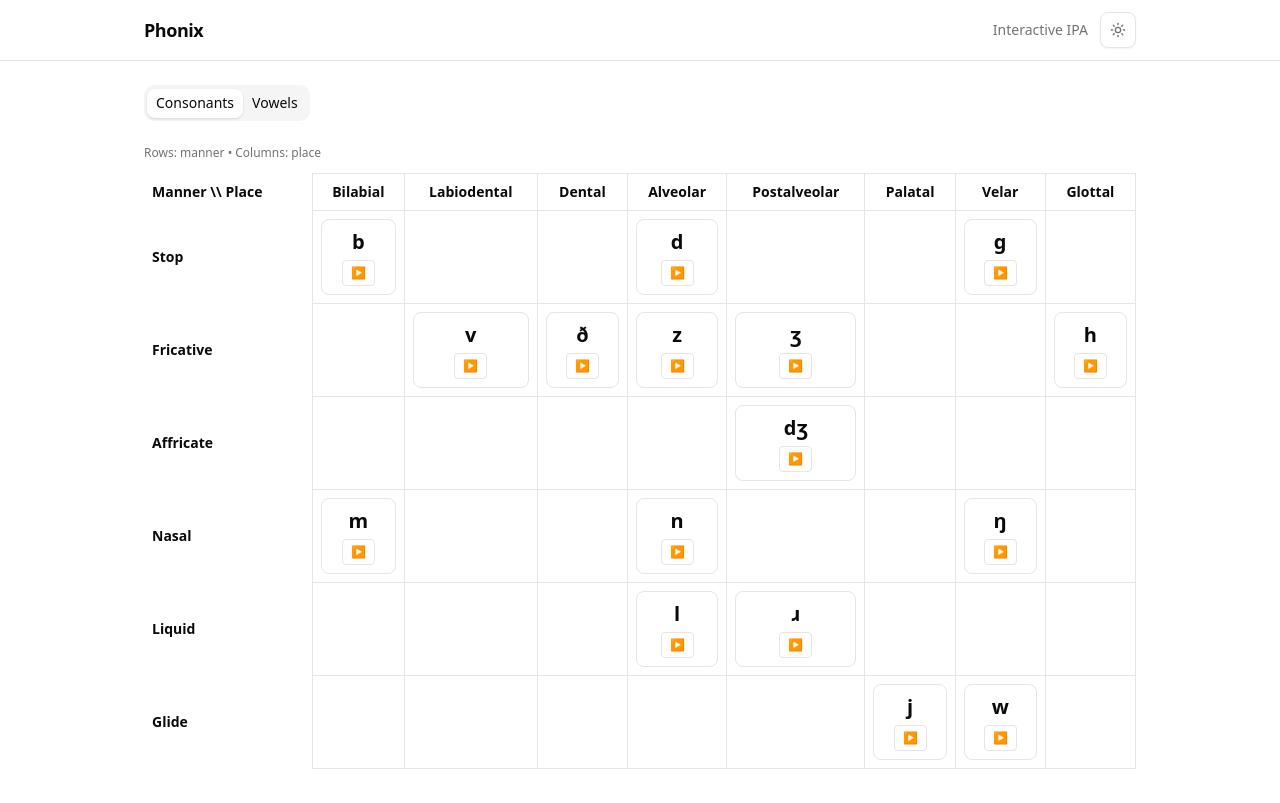
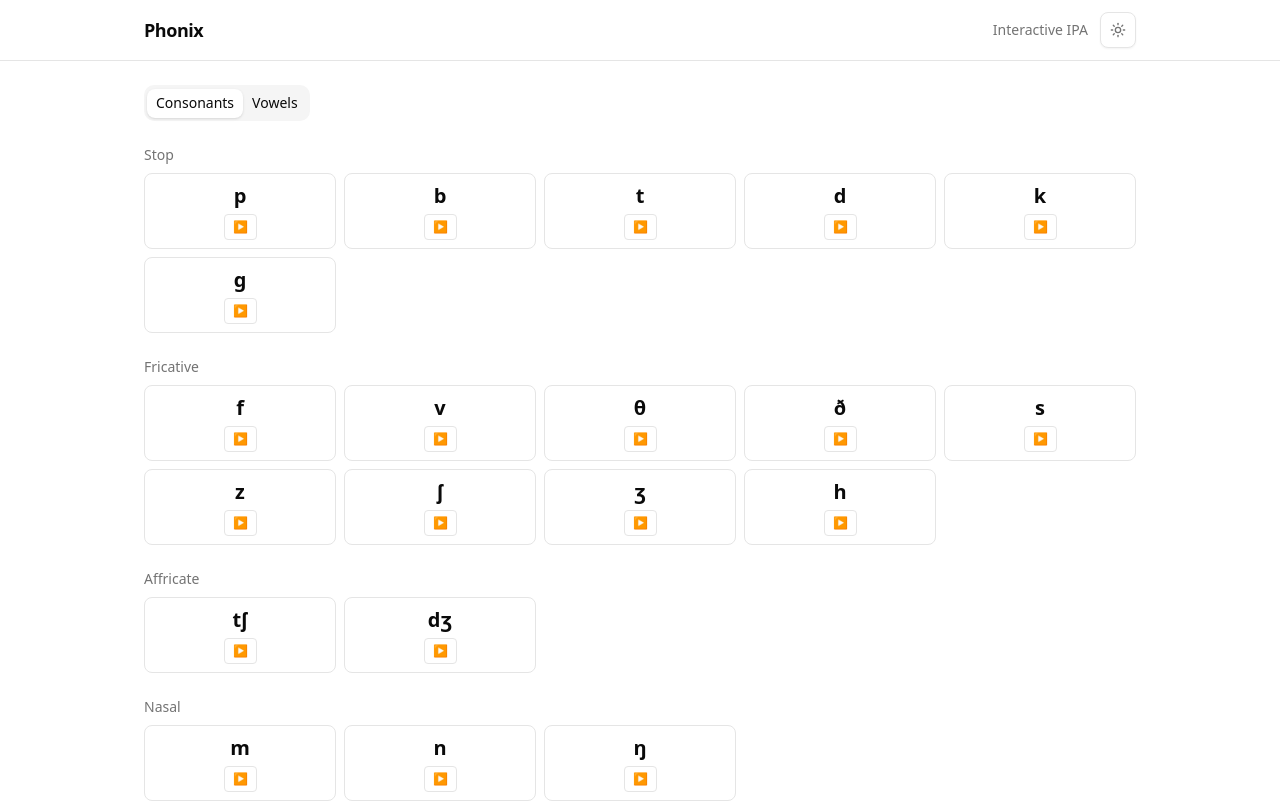
Before and after one commit to rigomart/phonaria, a React (Vite) app in the folder apps/web/: page / in a window 1280 px wide. Shown: the top 803 px of the page. Built offline with nearby package versions, Linux system fonts and the light colour scheme.

Commit message:
refactor: simplify rendering of ConsonantChart and VowelChart, removing unused grid logic

```diff
--- a/apps/web/src/components/chart/ConsonantChart.tsx
+++ b/apps/web/src/components/chart/ConsonantChart.tsx
@@ -5,12 +5,11 @@ import { AudioButton } from "@/components/audio/AudioButton";
 import { PhonemeTile } from "@/components/phoneme/PhonemeTile";
 import { Dialog, DialogContent, DialogHeader, DialogTitle } from "@/components/ui/dialog";
 import { Tooltip, TooltipContent, TooltipTrigger } from "@/components/ui/tooltip";
-import { buildConsonantGrid, MANNERS, PLACES } from "@/lib/phoneme-helpers";
+import { MANNERS, PLACES } from "@/lib/phoneme-helpers";
 
 const { toPhonemic, getExampleAudioUrl } = phonixUtils;
 
 export function ConsonantChart() {
-	const grid = buildConsonantGrid(consonants);
 	const [open, setOpen] = React.useState(false);
 	const [selected, setSelected] = React.useState<ConsonantPhoneme | null>(null);
 
@@ -21,31 +20,24 @@ export function ConsonantChart() {
 
 	return (
 		<>
-			<div className="mt-4 w-full overflow-x-auto">
-				<div className="mb-3 text-xs text-muted-foreground">Rows: manner • Columns: place</div>
-				<table className="w-full border-collapse text-sm">
-					<thead>
-						<tr>
-							<th className="sticky left-0 z-10 bg-background p-2 text-left">Manner \\ Place</th>
-							{PLACES.map((place) => (
-								<th key={place} className="border p-2 capitalize">
-									{place}
-								</th>
-							))}
-						</tr>
-					</thead>
-					<tbody>
-						{MANNERS.map((manner) => (
-							<tr key={manner}>
-								<th className="sticky left-0 z-10 bg-background p-2 text-left capitalize">
+			<div className="mt-4 space-y-6">
+				{MANNERS.map((manner) => {
+					const items = consonants
+						.filter((c) => c.articulation.manner === manner)
+						.sort(
+							(a, b) =>
+								PLACES.indexOf(a.articulation.place as (typeof PLACES)[number]) -
+								PLACES.indexOf(b.articulation.place as (typeof PLACES)[number]),
+						);
+					if (!items.length) return null;
+					return (
+						<section key={manner}>
+							<h3 className="mb-2 text-sm font-medium capitalize text-muted-foreground">
 								{manner}
-								</th>
-								{PLACES.map((place) => {
-									const p = grid[manner][place];
-									return (
-										<td key={`${manner}-${place}`} className="border p-2 align-top">
-											{p ? (
-												<Tooltip>
+							</h3>
+							<div className="grid grid-cols-2 gap-2 sm:grid-cols-3 md:grid-cols-4 lg:grid-cols-5">
+								{items.map((p) => (
+									<Tooltip key={p.symbol}>
 										<TooltipTrigger asChild>
 											<div>
 												<PhonemeTile phoneme={p} onOpen={handleOpen} />
@@ -53,21 +45,16 @@ export function ConsonantChart() {
 										</TooltipTrigger>
 										<TooltipContent>
 											<div className="max-w-xs text-pretty">
-															<span className="font-medium">{p.symbol}</span> {toPhonemic(p.symbol)}{" "}
-															— {p.description}
+												<span className="font-medium">{p.symbol}</span> {toPhonemic(p.symbol)} —{" "}
+												{p.description}
 											</div>
 										</TooltipContent>
 									</Tooltip>
-											) : (
-												<div className="h-12" />
-											)}
-										</td>
+								))}
+							</div>
+						</section>
 					);
 				})}
-							</tr>
-						))}
-					</tbody>
-				</table>
 			</div>
 
 			<Dialog open={open} onOpenChange={setOpen}>
--- a/apps/web/src/components/chart/VowelChart.tsx
+++ b/apps/web/src/components/chart/VowelChart.tsx
@@ -26,21 +26,7 @@ const FRONTS: VowelPhoneme["articulation"]["frontness"][] = [
 	"back",
 ];
 
-function buildVowelGrid(items: VowelPhoneme[]) {
-	const grid: Record<string, Record<string, VowelPhoneme | null>> = {};
-	for (const h of HEIGHTS) {
-		grid[h] = {} as Record<string, VowelPhoneme | null>;
-		for (const f of FRONTS) grid[h][f] = null;
-	}
-	for (const v of items) {
-		const { height, frontness } = v.articulation;
-		if (grid[height] && frontness in grid[height]) grid[height][frontness] = v;
-	}
-	return grid;
-}
-
 export function VowelChart() {
-	const grid = buildVowelGrid(vowels);
 	const [open, setOpen] = React.useState(false);
 	const [selected, setSelected] = React.useState<VowelPhoneme | null>(null);
 
@@ -51,31 +37,22 @@ export function VowelChart() {
 
 	return (
 		<>
-			<div className="mt-4 w-full overflow-x-auto">
-				<div className="mb-3 text-xs text-muted-foreground">Rows: height • Columns: frontness</div>
-				<table className="w-full border-collapse text-sm">
-					<thead>
-						<tr>
-							<th className="sticky left-0 z-10 bg-background p-2 text-left">
-								Height \\ Frontness
-							</th>
-							{FRONTS.map((f) => (
-								<th key={f} className="border p-2 capitalize">
-									{f}
-								</th>
-							))}
-						</tr>
-					</thead>
-					<tbody>
-						{HEIGHTS.map((h) => (
-							<tr key={h}>
-								<th className="sticky left-0 z-10 bg-background p-2 text-left capitalize">{h}</th>
-								{FRONTS.map((f) => {
-									const v = grid[h][f];
+			<div className="mt-4 space-y-6">
+				{HEIGHTS.map((h) => {
+					const items = vowels
+						.filter((v) => v.articulation.height === h)
+						.sort(
+							(a, b) =>
+								FRONTS.indexOf(a.articulation.frontness as (typeof FRONTS)[number]) -
+								FRONTS.indexOf(b.articulation.frontness as (typeof FRONTS)[number]),
+						);
+					if (!items.length) return null;
 					return (
-										<td key={`${h}-${f}`} className="border p-2 align-top">
-											{v ? (
-												<Tooltip>
+						<section key={h}>
+							<h3 className="mb-2 text-sm font-medium capitalize text-muted-foreground">{h}</h3>
+							<div className="grid grid-cols-2 gap-2 sm:grid-cols-3 md:grid-cols-4 lg:grid-cols-5">
+								{items.map((v) => (
+									<Tooltip key={v.symbol}>
 										<TooltipTrigger asChild>
 											<div>
 												<VowelTile phoneme={v} onOpen={handleOpen} />
@@ -83,21 +60,16 @@ export function VowelChart() {
 										</TooltipTrigger>
 										<TooltipContent>
 											<div className="max-w-xs text-pretty">
-															<span className="font-medium">{v.symbol}</span> {toPhonemic(v.symbol)}{" "}
-															— {v.description}
+												<span className="font-medium">{v.symbol}</span> {toPhonemic(v.symbol)} —{" "}
+												{v.description}
 											</div>
 										</TooltipContent>
 									</Tooltip>
-											) : (
-												<div className="h-12" />
-											)}
-										</td>
+								))}
+							</div>
+						</section>
 					);
 				})}
-							</tr>
-						))}
-					</tbody>
-				</table>
 			</div>
 
 			<Dialog open={open} onOpenChange={setOpen}>
```
Lines whose indentation alone changed are shown as unchanged.
